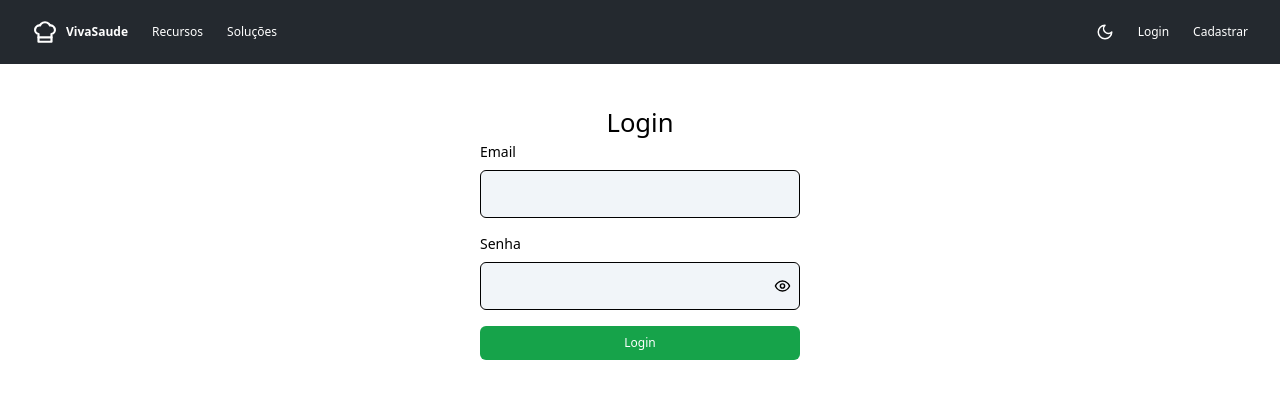
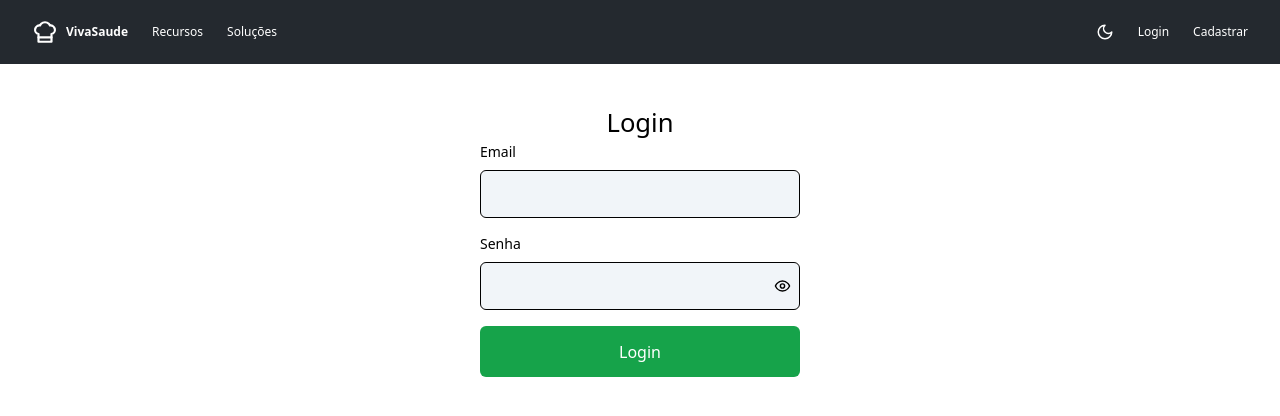
Before and after one commit to Thiago-duart/vivaSaude-front, a Next.js app: page /login in a window 1280 px wide. Shown: the top 416 px of the page. Built offline with nearby package versions, Linux system fonts and the light colour scheme.

Commit message:
style: swith style

```diff
--- a/app/interface/components/Button/button.tsx
+++ b/app/interface/components/Button/button.tsx
@@ -4,7 +4,7 @@ interface Ibtn {
 export function Button({ children }: Ibtn) {
   return (
     <>
-      <button className="py-2 bg-green-600 rounded-md text-white text-[0.75rem] hover:bg-green-500">
+      <button className="py-[0.840rem]  bg-green-600 rounded-md text-white text-[1rem] hover:bg-green-500">
         {children}
       </button>
     </>
```
